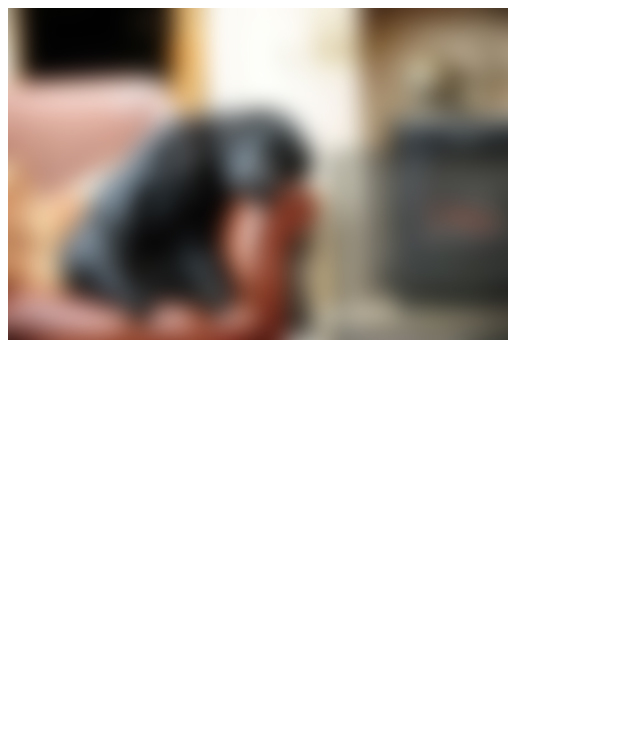
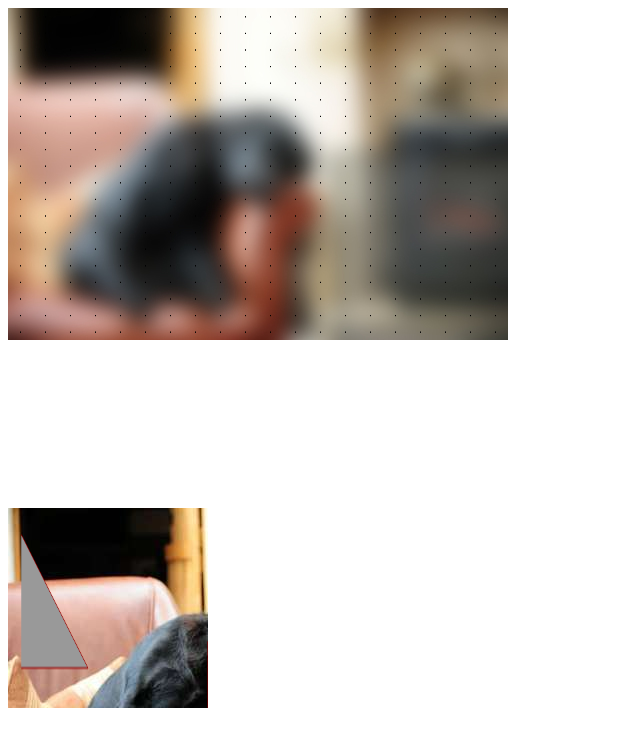
Before and after one commit to osdream/mojs, a plain HTML site: page canvasImg/photoRub.html in a window 1280 px wide. Shown: the whole page, without its empty margins (0-640 px from the left). Drawn offline with Linux system fonts and the light colour scheme.

Commit message:
check transparent percent

```diff
--- a/canvasImg/photoRub.html
+++ b/canvasImg/photoRub.html
@@ -2,7 +2,7 @@
 *     File Name           :     photoRub.html
 *     Created By          :     DestinyXie
 *     Creation Date       :     [2014-09-03 17:54]
-*     Last Modified       :     [2014-09-05 16:37]
+*     Last Modified       :     [2014-09-09 18:22]
 *     Description         :     rub part of image in canvas
 *******************************************************************************-->
 
@@ -13,25 +13,48 @@
 <meta name="viewport" content="user-scalable=no, width=device-width, initial-scale=1, maximum-scale=1">
 <title>html5 canvas</title>
 <style>
+body {
+    position: relative;
+    padding-top: 500px;
+}
 #lamp {
     position: absolute;
     z-index: -1;
-    top: -1000;
+    top: -1000px;
+}
+.canvas01 {
+    position: absolute;
+    top: 0;
+}
+.canvas02 {
+    width: 200px;
+    height: 200px;
+    background: url(pet.jpg) #666;
 }
 </style>
 </head>
 <body>
 <img id="lamp" src="pet2.jpg" />
-<canvas></canvas>
+<canvas class="canvas01"></canvas>
+<canvas class="canvas02"></canvas>
 <script>
 (function(bodyStyle) {
     bodyStyle.mozUserSelect = 'none';
     bodyStyle.webkitUserSelect = 'none';
 
     var img = new Image();
-    var canvas = document.querySelector('canvas');
+    var canvas = document.querySelector('.canvas01');
     canvas.style.backgroundColor='transparent';
     canvas.style.position = 'absolute';
+
+    function getColor(img, x, y) {
+        var offset = (x + y * img.width) * 4;
+        var red = img.data[offset];
+        var green = img.data[offset + 1];
+        var blue = img.data[offset + 2];
+        var alpha = img.data[offset + 3];
+        return [red, green, blue, alpha]
+    }
 
     img.addEventListener('load', function(e) {
         var ctx;
@@ -40,8 +63,31 @@
         var offsetX = canvas.offsetLeft,
         offsetY = canvas.offsetTop;
         var mousedown = false;
-        function checkTransparentPercent() {
-
+        function checkTransparentPercent(init) {
+            var img = ctx.getImageData(0, 0, w, h);
+            var transparentPoints = 0;
+            var curX;
+            var curY;
+            var curColor;
+            var stepX = w/20;
+            var stepY = h/20;
+            var alArr = [];
+            for (var i = 0; i < 20; i++) {
+                for (var j = 0; j < 20; j++) {
+                    curX = stepX/2 + i * stepX;
+                    curY = stepY/2 + j * stepY;
+                    curColor = getColor(img, curX, curY);
+                    alArr.push(curColor[3]);
+                    if (init) {
+                        ctx.beginPath();
+                        ctx.moveTo(curX, curY);
+                        ctx.lineTo(curX, curY + 1);
+                        ctx.closePath();
+                        ctx.stroke();
+                    }
+                }
+            }
+            console.log(alArr.join('] - ['));
         }
 
         function layer(ctx) {
@@ -51,6 +97,7 @@
 
             ctx.fillStyle = pat;
             ctx.fillRect(0, 0, w, h);
+            checkTransparentPercent(true);
         }
 
         function eventDown(e){
@@ -59,9 +106,9 @@
         }
 
         function eventUp(e){
+            checkTransparentPercent();
             e.preventDefault();
             mousedown=false;
-            checkTransparentPercent();
         }
 
         function eventMove(e){
@@ -98,6 +145,21 @@
         canvas.addEventListener('mousemove', eventMove);
     });
     img.src = 'pet.jpg';
+
+var canvas2 = document.querySelector('.canvas02');
+var c= canvas2.getContext('2d');
+c.translate(0, 0);
+c.fillStyle = "#999";
+c.strokeStyle = "#900";
+c.beginPath();
+c.moveTo(20, 20);
+c.lineTo(120, 120);
+c.lineTo(20, 120);
+c.moveTo(300, 100);
+c.lineTo(300, 200);
+c.closePath();
+c.fill();
+c.stroke();
 })(document.body.style);
 </script>
 </body>
```
